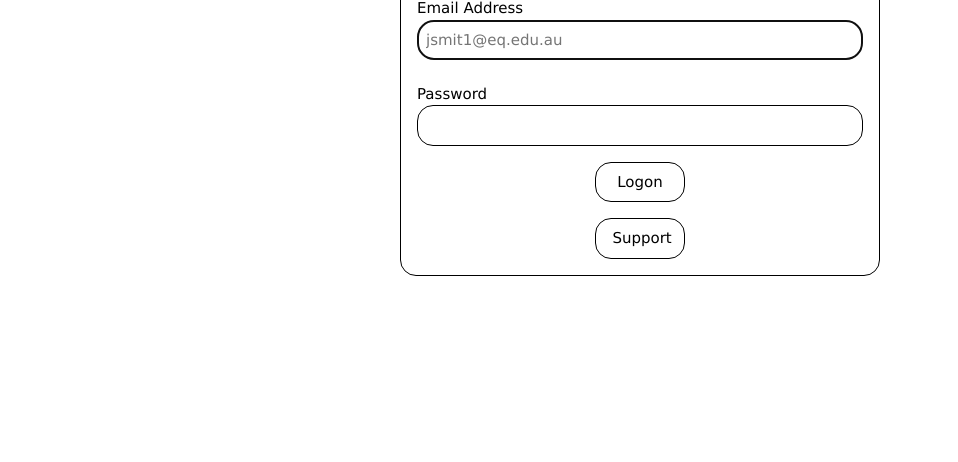
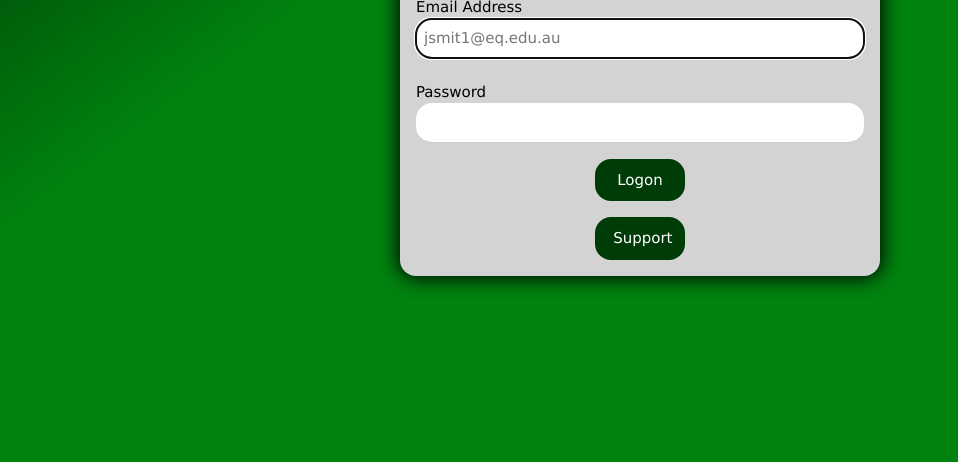
Before and after one commit to Jimjamin/marking-centre, a website with bundled scripts: page public/pages/login.html in a window 1280 px wide. Shown: the part 338-800 px from the top of the page, without its empty margins (0-958 px from the left). Built offline with nearby package versions, Linux system fonts and the light colour scheme; a web font is replaced by a local one.

Commit message:
[MCO v2.3.12] Added design to the application

```diff
--- a/public/pages/login.html
+++ b/public/pages/login.html
@@ -17,18 +17,18 @@
         <div id="app">
             <div id="header"></div>
             <div id="body" class="w3-container">
-                <div id="bodyForm" class="w3-center w3-border w3-border-black w3-round-xlarge">
+                <div id="bodyForm" class="w3-center w3-round-xlarge">
                     <img height="180px" src="../images/logo.png">
                     <h1>Login Portal</h1>
                     <form id="logonForm" method="POST" action="/login" enctype="multipart/form-data">
                         <label class="w3-left">Email Address</label>
-                        <input id="email" name="email" type="text" class="w3-input w3-border w3-border-black w3-round-xlarge" placeholder="jsmit1@eq.edu.au" required autofocus autocomplete="off">
+                        <input id="email" name="email" type="text" class="w3-input w3-round-xlarge" placeholder="jsmit1@eq.edu.au" required autofocus autocomplete="off">
                         <br>
                         <label class="w3-left">Password</label>
-                        <input id="password" name="password" type="password" class="w3-input w3-border w3-border-black w3-round-xlarge" required autocomplete="off">
-                        <button id="formBtn" type="submit" class="w3-button w3-border w3-border-black w3-round-xlarge">Logon</button>
+                        <input id="password" name="password" type="password" class="w3-input w3-round-xlarge" required autocomplete="off">
+                        <button id="formBtn" type="submit" class="w3-button w3-round-xlarge">Logon</button>
                     </form>
-                    <button id="supportBtn" onclick="location.href='mailto:webmaster25228@gmail.com'" class="w3-button w3-border w3-border-black w3-round-xlarge">Support</button>
+                    <button id="supportBtn" onclick="location.href='mailto:webmaster25228@gmail.com'" class="w3-button w3-round-xlarge">Support</button>
                 </div>
             </div>
         </div>
--- a/public/styles/design.css
+++ b/public/styles/design.css
@@ -1,4 +1,11 @@
 
+html {
+    height: 100%;
+    background: rgb(0,60,7);
+    background: linear-gradient(143deg, rgba(0,60,7,1) 7%, rgba(0,131,15,1) 33%, rgba(0,131,15,1) 100%);
+    background-attachment: fixed;
+    color: white !important;
+}
 #search {
     position: absolute;
     left: 32%;
@@ -11,6 +18,11 @@
     -moz-appearance: none;
     -webkit-appearance: none;
     appearance: none;
+    background: none;
+    color: white;
+}
+#searchBtn:hover {
+    background: none !important;
 }
 #searchColumn:hover {
     cursor: pointer;
@@ -33,9 +45,15 @@
     right: 1.5%;
     height: 60px;
     width: 60px;
+    background-color: #003C07;
+    color: white;
+    border: 2px #003C07 solid;
 }
 #profileIcon {
     height: 24px;
+}
+#profileDesc, #gradingForm, #uploadForm {
+    color: black;
 }
 .table-heading, .table-heading-2 {
     padding-left: 19%;
@@ -57,11 +75,17 @@
     width: 60%;
     left: 19%;
     overflow-x: auto;
+    border: 2px #003C07 solid;
+    background: lightgray;
+    color: black;
 }
 #logoffBtn, #supportBtn, #uploadExamBtn, #uploadUserBtn, #uploadExamFormBtn, #uploadUserFormBtn {
     margin-top: 16px;
     margin-bottom: 16px;
     width: 20%;
+    background-color: #003C07;
+    color: white;
+    border: 2px #003C07 solid;
 }
 #upload {
     position: absolute;
@@ -71,6 +95,12 @@
     width: 60px;
     top: 1.5%;
     right: calc(3% + 60px);
+    background-color: #003C07;
+    color: white;
+    border: 2px #003C07 solid;
+}
+#upload:hover {
+    color: white !important;
 }
 #userUploadBody, #examUploadBody {
     display: none;
@@ -79,6 +109,9 @@
     margin-top: 16px;
     margin-bottom: 16px;
     width: 20%;
+    background-color: #003C07;
+    color: white;
+    border: 2px #003C07 solid;
 }
 object {
     position: relative;
@@ -92,6 +125,9 @@ object {
     display: none;
     height: 60px;
     width: 60px;
+    background-color: #003C07;
+    color: white;
+    border: 2px #003C07 solid;
 }
 #commentBtn {
     position: absolute;
@@ -100,9 +136,12 @@ object {
     display: none;
     height: 60px;
     width: 60px;
+    background-color: #003C07;
+    color: white;
+    border: 2px #003C07 solid;
 }
 #commentBtnImg {
-    height: 28px;
+    height: 26px;
 }
 #backBtnImg {
     height: 24px;
--- a/public/styles/login.css
+++ b/public/styles/login.css
@@ -1,4 +1,8 @@
-
+body, html {
+    height: 100%;
+    background: rgb(0,60,7);
+    background: linear-gradient(143deg, rgba(0,60,7,1) 7%, rgba(0,131,15,1) 33%, rgba(0,131,15,1) 100%);
+}
 #body {
     position: absolute;
     width: 40%;
@@ -8,8 +12,13 @@
 }
 #bodyForm {
     padding: 16px;
+    background: lightgray;
+    box-shadow: 0 0 20px 2px;
 }
 #formBtn, #supportBtn {
     margin-top: 16px;
     width: 20%;
+    background-color: #003C07;
+    color: white;
+    border: 2px #003C07 solid;
 }
```
Also changed, not shown: public/pages/index.html (+17 -17 lines), public/images/back.png, public/images/comment.png, public/images/profile.png, public/images/searchBlk.png.
